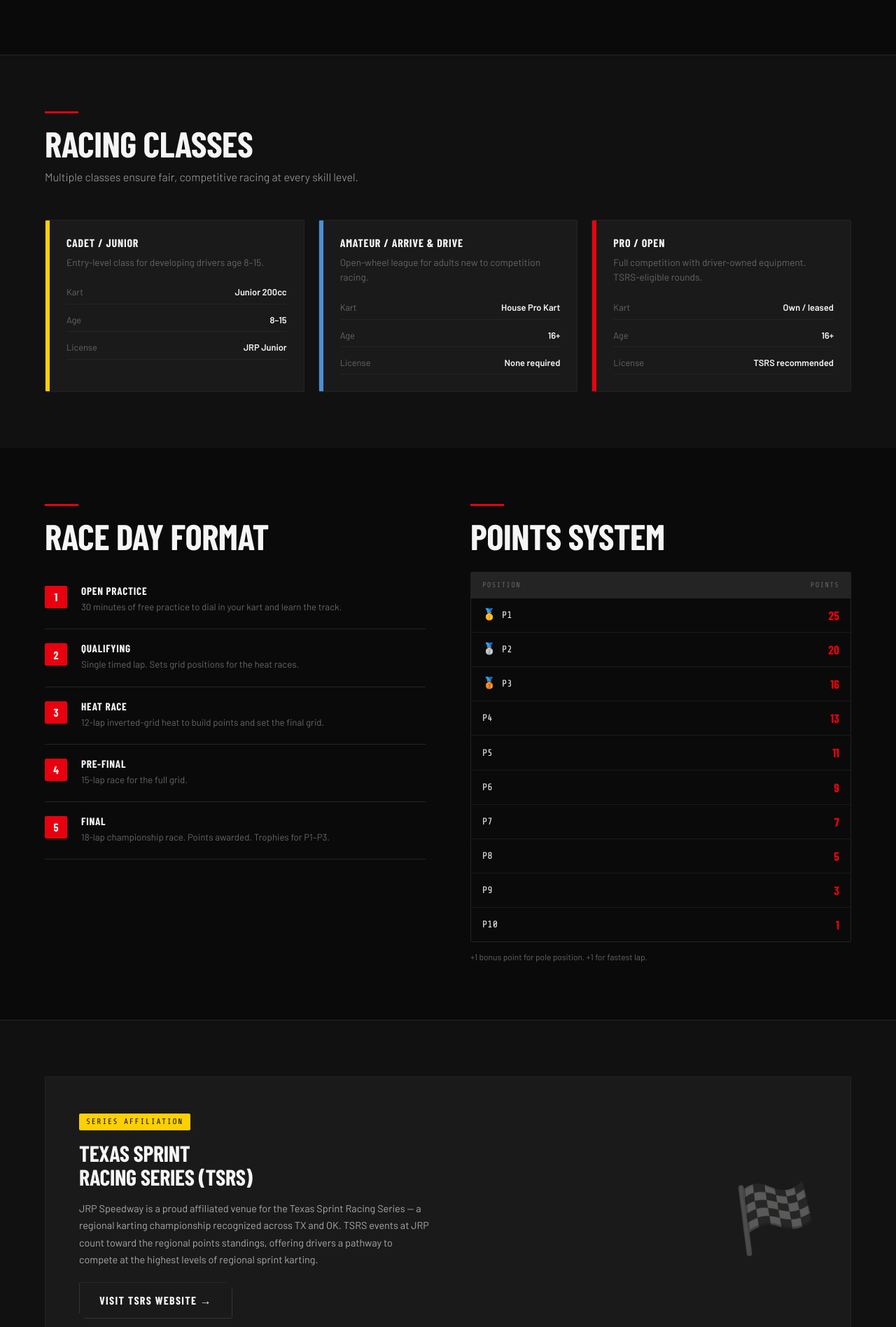
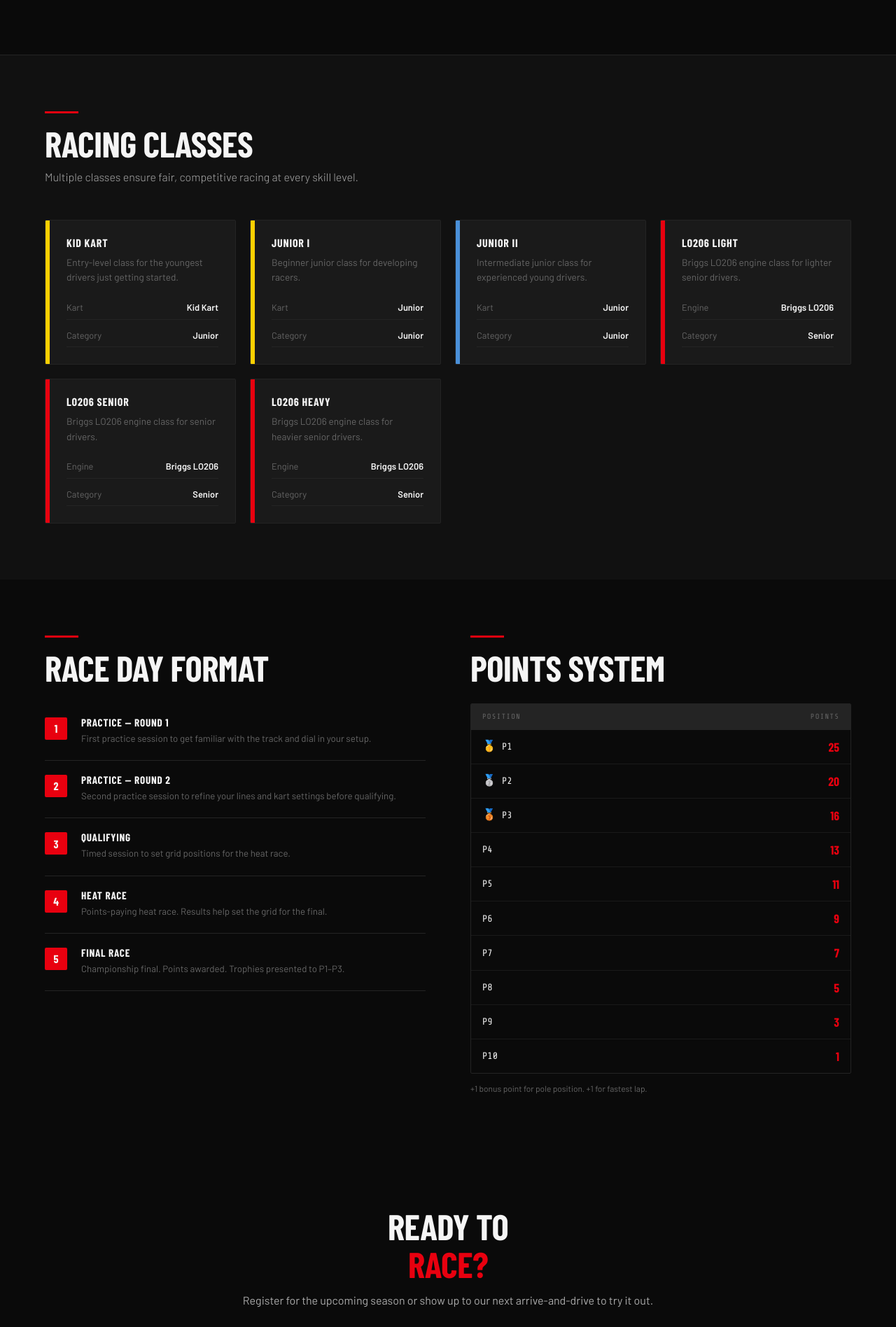
Before and after one commit to cheekcn/jrp-speedway, a Vue app: page /league in a window 1280 px wide. Shown: the part 889-2785 px from the top of the page at 70% size. Built offline with nearby package versions, Linux system fonts and the light colour scheme; no server answers; a web font is replaced by a local one.

Commit message:
Update hours, phone, address, map, rentals, and league info

```diff
--- a/src/components/AppFooter.vue
+++ b/src/components/AppFooter.vue
@@ -29,9 +29,9 @@
 
         <div class="footer-col">
           <h4>Contact</h4>
-          <a href="tel:+19185550100">📞 (918) 555-0100</a>
+          <a href="tel:+19184467000">📞 (918) 446-7000</a>
           <a href="mailto:info@jrpspeedway.com">✉ info@jrpspeedway.com</a>
-          <p class="addr">1234 Race Track Blvd<br>Tulsa, OK 74101</p>
+          <p class="addr">5920 W 51st St<br>Tulsa, OK 74107</p>
         </div>
 
         <div class="footer-col">
--- a/src/views/LeagueView.vue
+++ b/src/views/LeagueView.vue
@@ -20,9 +20,9 @@
               of all experience levels a structured, fair, and exciting championship to compete in.
             </p>
             <p style="color:var(--gray-200);line-height:1.8;margin-bottom:24px">
-              Each season spans 8–10 rounds with qualifying, heat races, and a final.
+              Each season consists of multiple rounds with practice, qualifying, heat race, and a final.
               Points are accumulated across the season, culminating in an end-of-year
-              championship shootout with cash prizes and trophies.
+              championship shootout with trophies awarded to class winners.
             </p>
             <a href="mailto:league@jrpspeedway.com" class="btn btn-primary">Register Interest</a>
           </div>
@@ -99,27 +99,7 @@
       </div>
     </section>
 
-    <!-- Affiliation -->
-    <section class="section" style="background:var(--gray-900);border-top:1px solid var(--gray-700)">
-      <div class="container">
-        <div class="affiliation-card card">
-          <div class="aff-content">
-            <span class="badge badge-yellow" style="margin-bottom:16px">Series Affiliation</span>
-            <h2>Texas Sprint<br>Racing Series (TSRS)</h2>
-            <p>
-              JRP Speedway is a proud affiliated venue for the Texas Sprint Racing Series —
-              a regional karting championship recognized across TX and OK. TSRS events at JRP
-              count toward the regional points standings, offering drivers a pathway to
-              compete at the highest levels of regional sprint karting.
-            </p>
-            <a href="https://texassprintracingseries.com" target="_blank" rel="noopener" class="btn btn-outline" style="margin-top:20px">
-              Visit TSRS Website →
-            </a>
-          </div>
-          <div class="aff-flag">🏁</div>
-        </div>
-      </div>
-    </section>
+
 
     <!-- CTA -->
     <section class="section">
@@ -129,7 +109,7 @@
           Register for the upcoming season or show up to our next arrive-and-drive to try it out.
         </p>
         <div style="display:flex;gap:16px;justify-content:center;flex-wrap:wrap">
-          <a href="mailto:league@jrpspeedway.com" class="btn btn-primary">Join the League</a>
+          <a href="mailto:info@jrpspeedway.com" class="btn btn-primary">Join the League</a>
           <RouterLink to="/events" class="btn btn-outline">See Event Calendar</RouterLink>
         </div>
       </div>
@@ -141,49 +121,73 @@
 const highlights = [
   { val: '8–10', label: 'Rounds per Season' },
   { val: '3', label: 'Racing Classes' },
-  { val: 'Cash +', label: 'Championship Prize' },
-  { val: 'TSRS', label: 'Affiliated Series' },
+  { val: '🏆', label: 'Championship Trophy' },
+  { val: 'JRP', label: 'In-House Championship' },
 ]
 
 const classes = [
   {
-    name: 'Cadet / Junior',
+    name: 'Kid Kart',
     color: '#FFD000',
-    desc: 'Entry-level class for developing drivers age 8–15.',
+    desc: 'Entry-level class for the youngest drivers just getting started.',
     specs: [
-      { k: 'Kart', v: 'Junior 200cc' },
-      { k: 'Age', v: '8–15' },
-      { k: 'License', v: 'JRP Junior' },
+      { k: 'Kart', v: 'Kid Kart' },
+      { k: 'Category', v: 'Junior' },
     ]
   },
   {
-    name: 'Amateur / Arrive & Drive',
-    color: '#4A90D9',
-    desc: 'Open-wheel league for adults new to competition racing.',
+    name: 'Junior I',
+    color: '#FFD000',
+    desc: 'Beginner junior class for developing racers.',
     specs: [
-      { k: 'Kart', v: 'House Pro Kart' },
-      { k: 'Age', v: '16+' },
-      { k: 'License', v: 'None required' },
+      { k: 'Kart', v: 'Junior' },
+      { k: 'Category', v: 'Junior' },
     ]
   },
   {
-    name: 'Pro / Open',
+    name: 'Junior II',
+    color: '#4A90D9',
+    desc: 'Intermediate junior class for experienced young drivers.',
+    specs: [
+      { k: 'Kart', v: 'Junior' },
+      { k: 'Category', v: 'Junior' },
+    ]
+  },
+  {
+    name: 'LO206 Light',
     color: '#E8000F',
-    desc: 'Full competition with driver-owned equipment. TSRS-eligible rounds.',
+    desc: 'Briggs LO206 engine class for lighter senior drivers.',
     specs: [
-      { k: 'Kart', v: 'Own / leased' },
-      { k: 'Age', v: '16+' },
-      { k: 'License', v: 'TSRS recommended' },
+      { k: 'Engine', v: 'Briggs LO206' },
+      { k: 'Category', v: 'Senior' },
     ]
-  }
+  },
+  {
+    name: 'LO206 Senior',
+    color: '#E8000F',
+    desc: 'Briggs LO206 engine class for senior drivers.',
+    specs: [
+      { k: 'Engine', v: 'Briggs LO206' },
+      { k: 'Category', v: 'Senior' },
+    ]
+  },
+  {
+    name: 'LO206 Heavy',
+    color: '#E8000F',
+    desc: 'Briggs LO206 engine class for heavier senior drivers.',
+    specs: [
+      { k: 'Engine', v: 'Briggs LO206' },
+      { k: 'Category', v: 'Senior' },
+    ]
+  },
 ]
 
 const steps = [
-  { name: 'Open Practice', desc: '30 minutes of free practice to dial in your kart and learn the track.' },
-  { name: 'Qualifying', desc: 'Single timed lap. Sets grid positions for the heat races.' },
-  { name: 'Heat Race', desc: '12-lap inverted-grid heat to build points and set the final grid.' },
-  { name: 'Pre-Final', desc: '15-lap race for the full grid.' },
-  { name: 'Final', desc: '18-lap championship race. Points awarded. Trophies for P1–P3.' },
+  { name: 'Practice — Round 1', desc: 'First practice session to get familiar with the track and dial in your setup.' },
+  { name: 'Practice — Round 2', desc: 'Second practice session to refine your lines and kart settings before qualifying.' },
+  { name: 'Qualifying', desc: 'Timed session to set grid positions for the heat race.' },
+  { name: 'Heat Race', desc: 'Points-paying heat race. Results help set the grid for the final.' },
+  { name: 'Final Race', desc: 'Championship final. Points awarded. Trophies presented to P1–P3.' },
 ]
 
 const pointsTable = [
@@ -289,16 +293,7 @@ const pointsTable = [
 .trophy { font-size: 1rem; }
 .pt-pts { font-family: var(--font-display); font-size: 1.1rem; font-weight: 900; color: var(--red); }
 
-.affiliation-card {
-  display: flex;
-  align-items: center;
-  justify-content: space-between;
-  padding: 48px;
-  gap: 32px;
-}
-.aff-content h2 { font-size: 2rem; margin-bottom: 16px; }
-.aff-content p { color: var(--gray-200); max-width: 500px; line-height: 1.7; font-size: 0.9rem; }
-.aff-flag { font-size: 6rem; opacity: 0.3; }
+
 
 @media (max-width: 900px) {
   .league-intro-layout, .format-layout { grid-template-columns: 1fr; gap: 40px; }
--- a/src/views/TrackView.vue
+++ b/src/views/TrackView.vue
@@ -69,7 +69,7 @@
           </div>
         </div>
         <p class="text-muted" style="margin-top:20px;font-size:0.85rem">
-          * Hours subject to change for private events. Check social media for updates.
+          * Hours subject to change for special events. Check social media or call ahead.
         </p>
       </div>
     </section>
@@ -86,14 +86,14 @@
                 <span class="contact-icon">📍</span>
                 <div>
                   <strong>Address</strong>
-                  <p>1234 Race Track Blvd<br>Tulsa, OK 74101</p>
+                  <p>5920 W 51st St<br>Tulsa, OK 74107</p>
                 </div>
               </div>
               <div class="contact-item">
                 <span class="contact-icon">📞</span>
                 <div>
                   <strong>Phone</strong>
-                  <p><a href="tel:+19185550100">(918) 555-0100</a></p>
+                  <p><a href="tel:+19184467000">(918) 446-7000</a></p>
                 </div>
               </div>
               <div class="contact-item">
@@ -115,7 +115,7 @@
           <div class="map-placeholder">
             <div class="map-inner">
               <span>🗺</span>
-              <p>1234 Race Track Blvd, Tulsa OK</p>
+              <p>5920 W 51st St, Tulsa OK</p>
               <a href="https://maps.google.com/?q=Tulsa+Oklahoma" target="_blank" rel="noopener" class="btn btn-outline" style="margin-top:12px">
                 Open in Maps
               </a>
@@ -153,13 +153,13 @@ const specs = [
 ]
 
 const hours = [
-  { day: 'Monday', time: 'Closed', note: 'Private Events Available' },
-  { day: 'Tuesday', time: '3:00 PM – 10:00 PM' },
-  { day: 'Wednesday', time: '3:00 PM – 10:00 PM' },
-  { day: 'Thursday', time: '3:00 PM – 10:00 PM' },
-  { day: 'Friday', time: '12:00 PM – 12:00 AM' },
-  { day: 'Saturday', time: '10:00 AM – 12:00 AM' },
-  { day: 'Sunday', time: '11:00 AM – 9:00 PM' },
+  { day: 'Monday', time: '9:00 AM – 6:00 PM' },
+  { day: 'Tuesday', time: '9:00 AM – 6:00 PM' },
+  { day: 'Wednesday', time: '9:00 AM – 6:00 PM' },
+  { day: 'Thursday', time: '9:00 AM – 6:00 PM' },
+  { day: 'Friday', time: '9:00 AM – 6:00 PM' },
+  { day: 'Saturday', time: '9:00 AM – 6:00 PM' },
+  { day: 'Sunday', time: 'Closed' },
 ]
 
 const rules = [
@@ -276,21 +276,11 @@ const rules = [
 }
 .contact-item a:hover { color: var(--red); }
 
-.map-placeholder {
-  background: var(--gray-800);
+.map-embed {
+  border-radius: 2px;
+  overflow: hidden;
   border: 1px solid var(--gray-700);
-  border-radius: 2px;
-  min-height: 280px;
-  display: flex;
-  align-items: center;
-  justify-content: center;
 }
-.map-inner {
-  text-align: center;
-  color: var(--gray-400);
-}
-.map-inner span { font-size: 3rem; display: block; margin-bottom: 12px; }
-.map-inner p { font-size: 0.9rem; }
 
 .rule-card {
   padding: 28px 24px;
```
Also changed, not shown: src/views/RentalsView.vue (+12 -13 lines).
